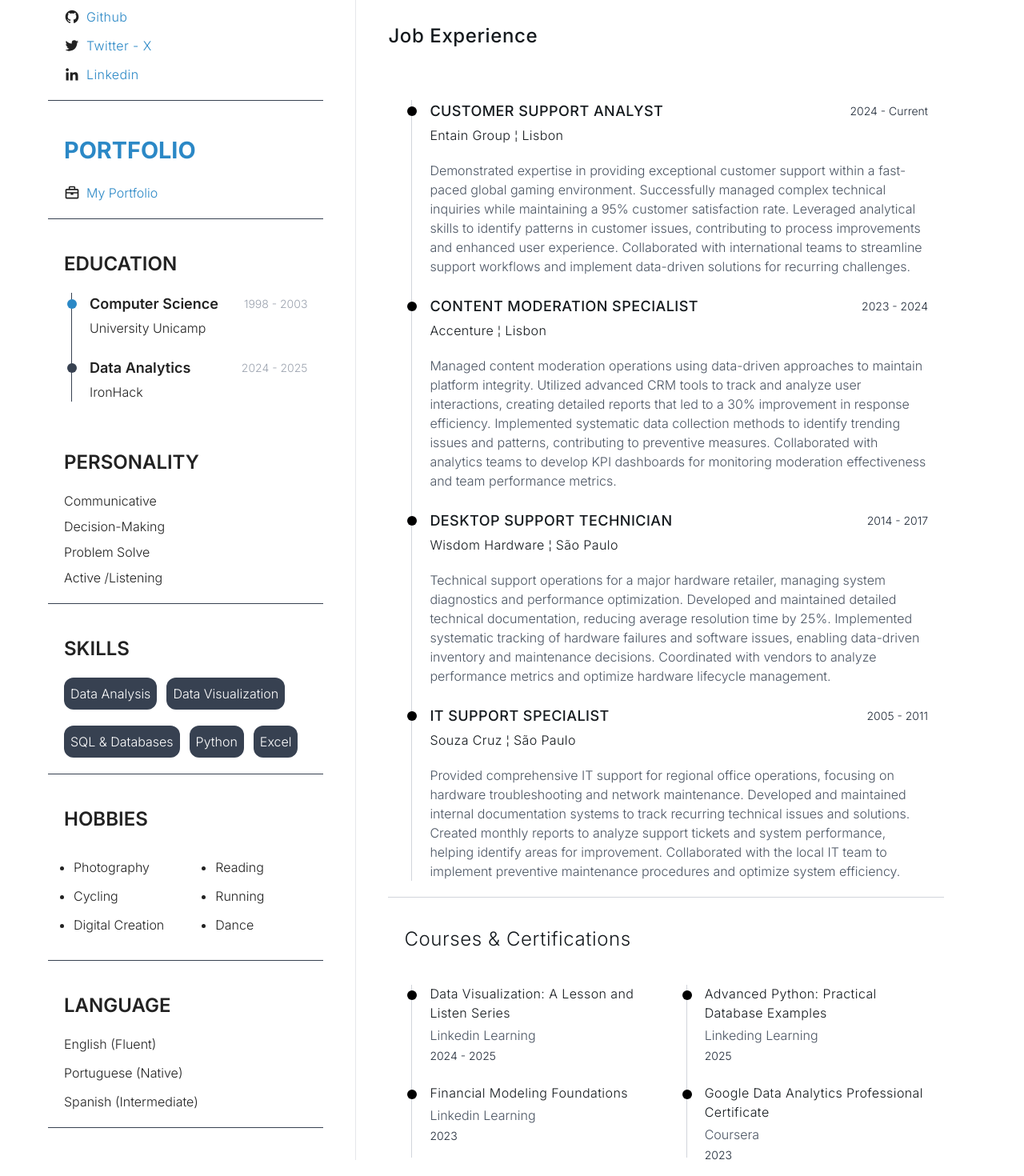
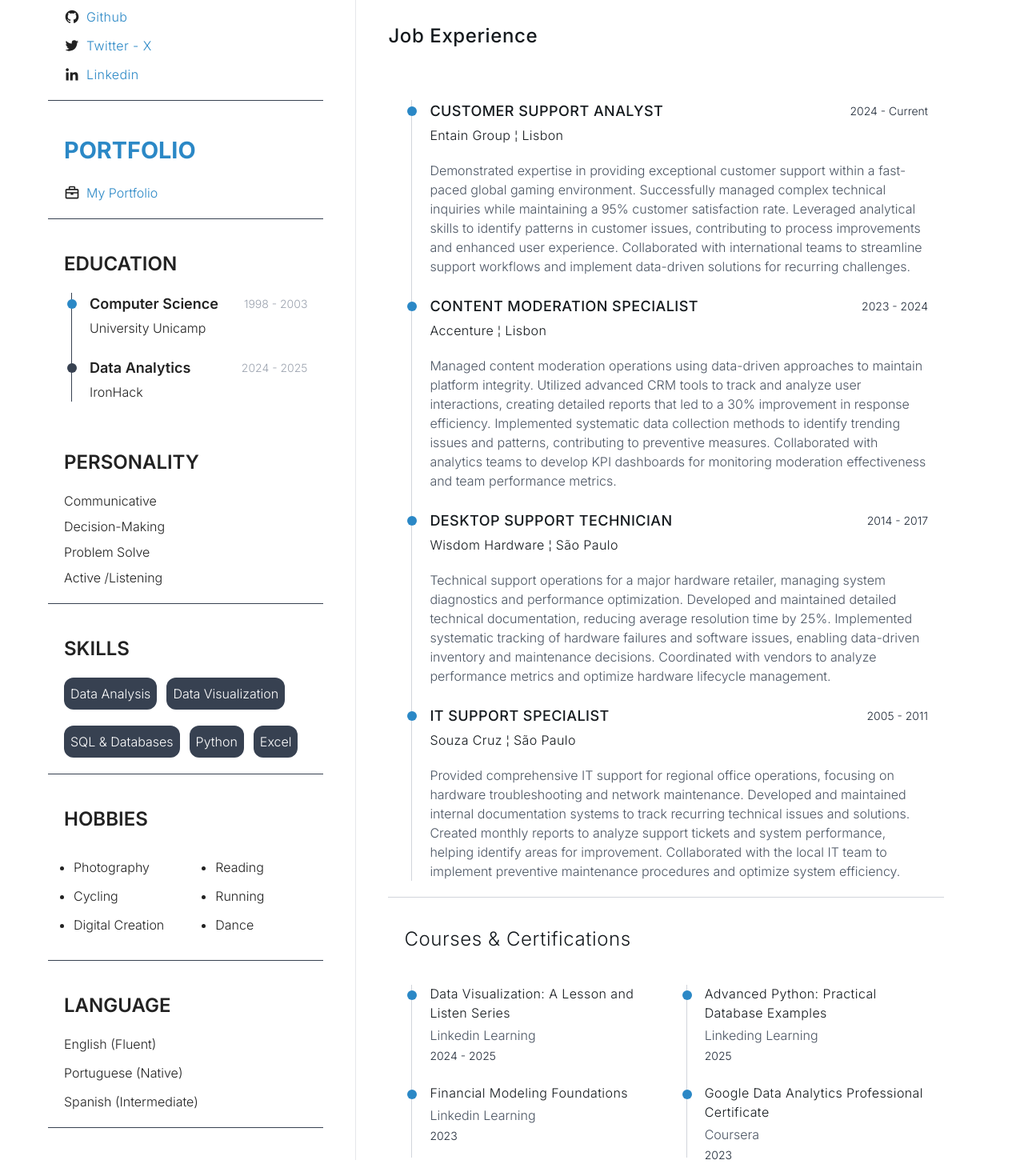
Before and after one commit to cleidenirlopes/myresume, a React (Vite) app: page / in a window 1280 px wide. Shown: the part 471-1941 px from the top of the page at 80% size. Built offline with nearby package versions, Linux system fonts and the light colour scheme.

Commit message:
Update Home.jsx

```diff
--- a/src/components/Home.jsx
+++ b/src/components/Home.jsx
@@ -45,7 +45,7 @@ const Home = () => {
               <li className="relative flex flex-col gap-1 pl-8">
                 <div
                   className="absolute left-[4px] top-[8px] h-3 w-3 rounded-full
-                  bg-black dark:bg-white"
+                bg-[#2b88c6]"
                 ></div>
                  <div className="flex justify-between items-center w-full gap-32">
                   <span className="font-medium tracking-wide md:text-lg">CUSTOMER SUPPORT ANALYST</span>
@@ -61,7 +61,7 @@ const Home = () => {
               <li className="relative flex flex-col gap-1 pl-8 mt-6">
                 <div
                   className="absolute left-[4px] top-[8px] h-3 w-3 rounded-full
-                  bg-black dark:bg-white"
+                bg-[#2b88c6]"
                 ></div>
                 <div className="flex justify-between items-center w-full gap-32">
                   <span className="font-medium tracking-wide md:text-lg">CONTENT MODERATION SPECIALIST</span>
@@ -77,7 +77,7 @@ const Home = () => {
               <li className="relative flex flex-col gap-1 pl-8 mt-6">
                 <div
                   className="absolute left-[4px] top-[8px] h-3 w-3 rounded-full
-                  bg-black dark:bg-white"
+                bg-[#2b88c6]"
                 ></div>
                  <div className="flex justify-between items-center w-full gap-32">
                   <span className="font-medium tracking-wide md:text-lg">DESKTOP SUPPORT TECHNICIAN</span>
@@ -93,7 +93,7 @@ const Home = () => {
               <li className="relative flex flex-col gap-1 pl-8 mt-6">
                 <div
                   className="absolute left-[4px] top-[8px] h-3 w-3 rounded-full
-                  bg-black dark:bg-white"
+                bg-[#2b88c6]"
                 ></div>
                 <div className="flex justify-between items-center w-full gap-32">
                   <span className="font-medium tracking-wide md:text-lg">IT SUPPORT SPECIALIST</span>
@@ -122,7 +122,8 @@ const Home = () => {
             <div className="grid grid-cols-1 md:grid-cols-2 gap-x-8 gap-y-6">
               {/* Course 1 */}
               <div className="relative pl-8">
-                <div className="absolute left-[4px] top-[8px] h-3 w-3 rounded-full bg-black dark:bg-white"></div>
+                <div  className="absolute left-[4px] top-[8px] h-3 w-3 rounded-full
+                bg-[#2b88c6]"></div>
                 <div className="space-y-1">
                   <h3 className="font-Light tracking-wide text-base">Data Visualization: A Lesson and Listen Series</h3>
                   <p className="font-light text-base text-gray-600 dark:text-gray-400">Linkedin Learning</p>
@@ -132,7 +133,8 @@ const Home = () => {
 
               {/* Course 2 */}
               <div className="relative pl-8">
-                <div className="absolute left-[4px] top-[8px] h-3 w-3 rounded-full bg-black dark:bg-white"></div>
+                <div  className="absolute left-[4px] top-[8px] h-3 w-3 rounded-full
+                bg-[#2b88c6]"></div>
                 <div className="space-y-1">
                   <h3 className="font-Light tracking-wide text-base">Advanced Python: Practical Database Examples</h3>
                   <p className="font-light text-base text-gray-600 dark:text-gray-400">Linkeding Learning</p>
@@ -142,7 +144,8 @@ const Home = () => {
 
               {/* Course 3 */}
               <div className="relative pl-8">
-                <div className="absolute left-[4px] top-[8px] h-3 w-3 rounded-full bg-black dark:bg-white"></div>
+                <div  className="absolute left-[4px] top-[8px] h-3 w-3 rounded-full
+                bg-[#2b88c6]"></div>
                 <div className="space-y-1">
                   <h3 className="font-Light tracking-wide text-base">Financial Modeling Foundations</h3>
                   <p className="font-light text-base text-gray-600 dark:text-gray-400">Linkedin Learning</p>
@@ -152,7 +155,8 @@ const Home = () => {
 
               {/* Course 4 */}
               <div className="relative pl-8">
-                <div className="absolute left-[4px] top-[8px] h-3 w-3 rounded-full bg-black dark:bg-white"></div>
+                <div  className="absolute left-[4px] top-[8px] h-3 w-3 rounded-full
+                bg-[#2b88c6]"></div>
                 <div className="space-y-1">
                   <h3 className="font-Light tracking-wide text-base">Google Data Analytics Professional Certificate</h3>
                   <p className="font-light text-base text-gray-600 dark:text-gray-400">Coursera</p>
```
